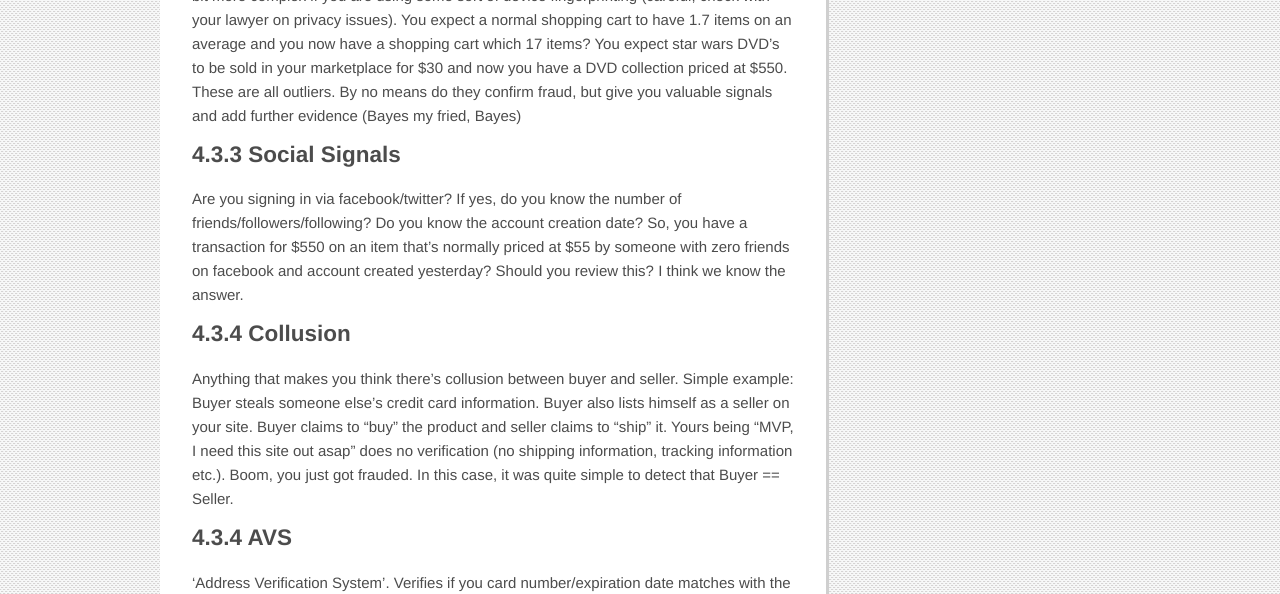
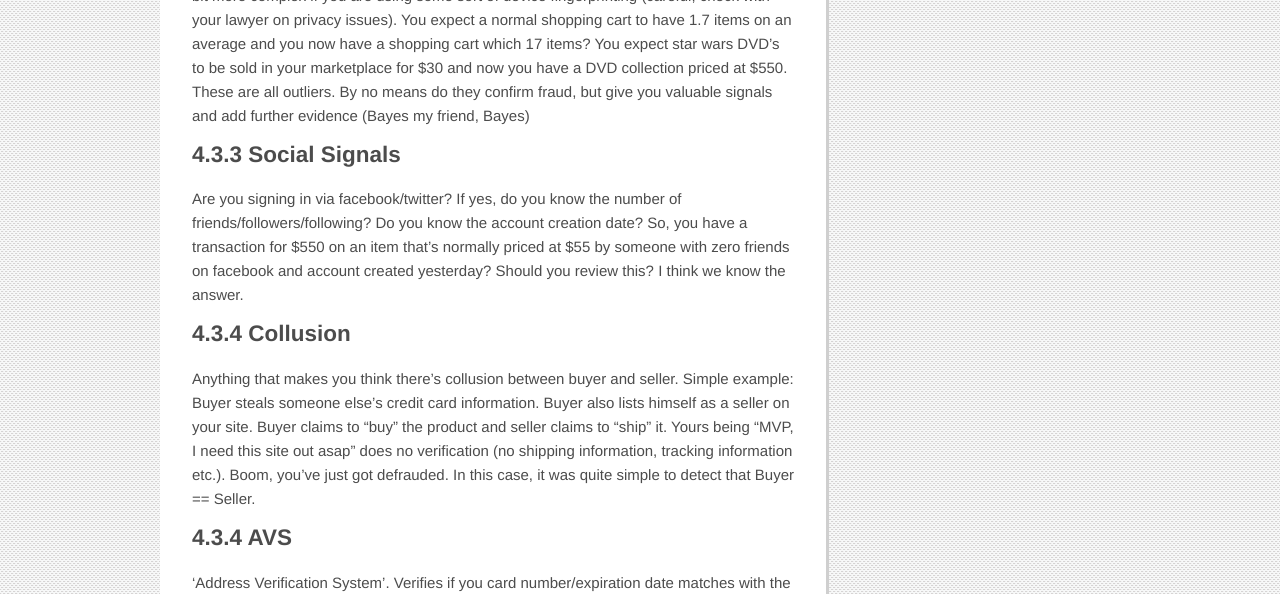
Before and after one commit to balanced/balanced.github.com, a Jekyll site: the page built from _posts/2013-02-21-death-taxes-chargebacks-balanced.md, in a window 1280 px wide and 900 px high, scrolled down 3445 px. Shown: the part 297-891 px from the top of the window. Built offline with Jekyll 4.4.1, drawn with Linux system fonts in a browser that asks for light colours; nearby versions of some CDN libraries; library files that are not in the unit come from our copies; Markdown is read by kramdown in place of the engine named in the settings; comment, search, counter and statistics services are not loaded; some of the changed text lies outside the part shown.

Commit message:
Update _posts/2013-02-21-death-taxes-chargebacks-balanced.md
Spelling errors.

```diff
--- a/_posts/2013-02-21-death-taxes-chargebacks-balanced.md
+++ b/_posts/2013-02-21-death-taxes-chargebacks-balanced.md
@@ -106,14 +106,14 @@ Wrong way to think - "Is this transaction fraudulent?". Right approach - "What i
 Now coming to data (and what I promised). Here are things you can look at:
 
 ###4.3.2 Velocity/actual amount of transactions from what you believe is the same person.
-This could be as simple as same email address/same IP address/cookie etc. It could get a bit more complex if you are using some sort of device fingerprinting (careful, check with your lawyer on privacy issues). You expect a normal shopping cart to have 1.7 items on an average and you now have a shopping cart which 17 items? You expect star wars DVD's to be sold in your marketplace for $30 and now you have a DVD collection priced at $550. These are all outliers. By no means do they confirm fraud, but give you valuable signals and add further evidence (Bayes my fried, Bayes)
+This could be as simple as same email address/same IP address/cookie etc. It could get a bit more complex if you are using some sort of device fingerprinting (careful, check with your lawyer on privacy issues). You expect a normal shopping cart to have 1.7 items on an average and you now have a shopping cart which 17 items? You expect star wars DVD's to be sold in your marketplace for $30 and now you have a DVD collection priced at $550. These are all outliers. By no means do they confirm fraud, but give you valuable signals and add further evidence (Bayes my friend, Bayes)
 
 ###4.3.3 Social Signals
 Are you signing in via facebook/twitter? If yes, do you know the number of friends/followers/following? Do you know the account creation date? So, you have a transaction for $550 on an item that's normally priced at $55 by someone with zero friends on facebook and account created yesterday? Should you review this? I think we know the answer.
 
 ###4.3.4 Collusion
 
-Anything that makes you think there's collusion between buyer and seller. Simple example: Buyer steals someone else's credit card information. Buyer also lists himself as a seller on your site. Buyer claims to "buy" the product and seller claims to "ship" it. Yours being "MVP, I need this site out asap" does no verification (no shipping information, tracking information etc.). Boom, you just got frauded. In this case, it was quite simple to detect that Buyer == Seller.
+Anything that makes you think there's collusion between buyer and seller. Simple example: Buyer steals someone else's credit card information. Buyer also lists himself as a seller on your site. Buyer claims to "buy" the product and seller claims to "ship" it. Yours being "MVP, I need this site out asap" does no verification (no shipping information, tracking information etc.). Boom, you've just got defrauded. In this case, it was quite simple to detect that Buyer == Seller.
 
 ###4.3.4 AVS
 'Address Verification System'. Verifies if you card number/expiration date matches with the billing address provided. The system, however is far from perfect due to the following reasons:
```
